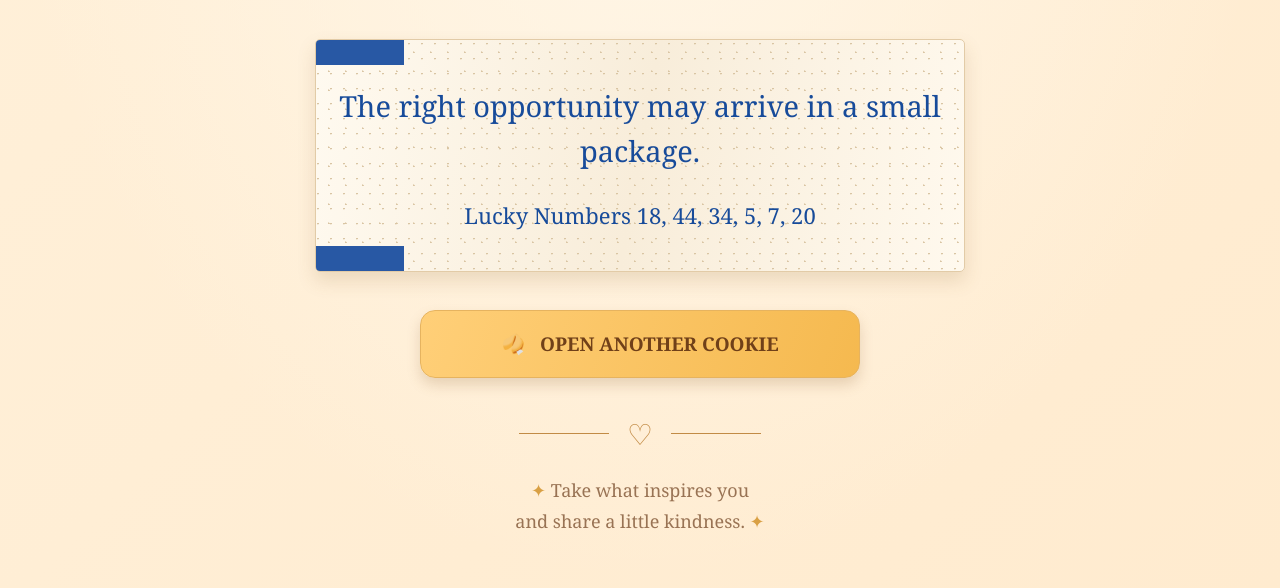
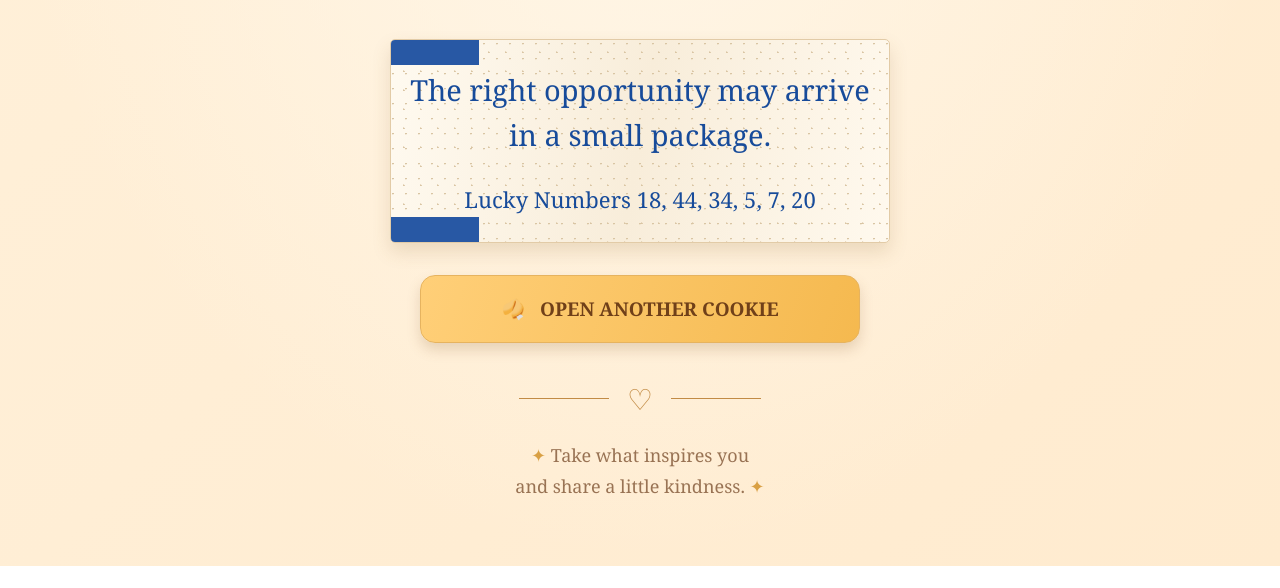
Before and after one commit to christinaaaaaaaaaa123/fortune-cookie, a plain HTML site: page index.html in a window 1280 px wide. Shown: the part 234-822 px from the top of the page. After the commit the page ends 800 px from the top, so only its background shows below. Drawn offline with Linux system fonts and the light colour scheme.

Commit message:
Update index.html

```diff
--- a/index.html
+++ b/index.html
@@ -53,20 +53,26 @@ h1 {
   margin-bottom: 42px;
 }
 
+
 .paper {
   position: relative;
   overflow: hidden;
-  padding: 44px 22px 38px;
-  margin-bottom: 38px;
+  width: 90%;
+  max-width: 500px;
+  margin: 0 auto 32px;
+  padding: 28px 18px 25px;
+
   background:
     radial-gradient(ellipse at 15% 25%, #d9c5a3 0.6px, transparent 1px),
     radial-gradient(ellipse at 75% 65%, #d9c5a3 0.7px, transparent 1.2px),
     linear-gradient(100deg, #fffaf0, #f8edda, #fff9ee);
+
   background-size: 13px 15px, 17px 19px, auto;
   border: 1px solid #e2cba7;
   border-radius: 5px;
   box-shadow: 0 9px 18px #8b62302b;
 }
+
 
 .paper::before,
 .paper::after {
```
